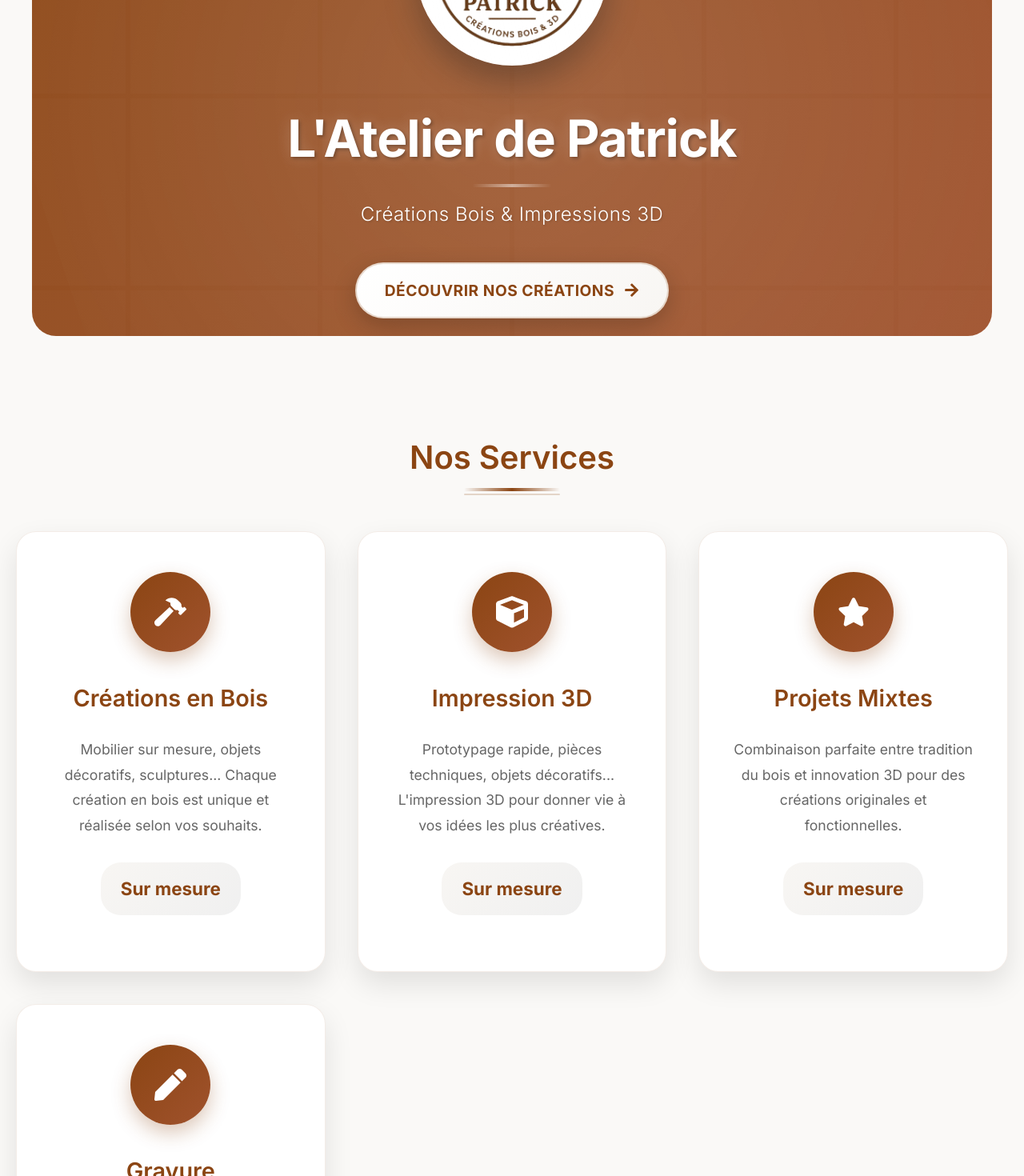
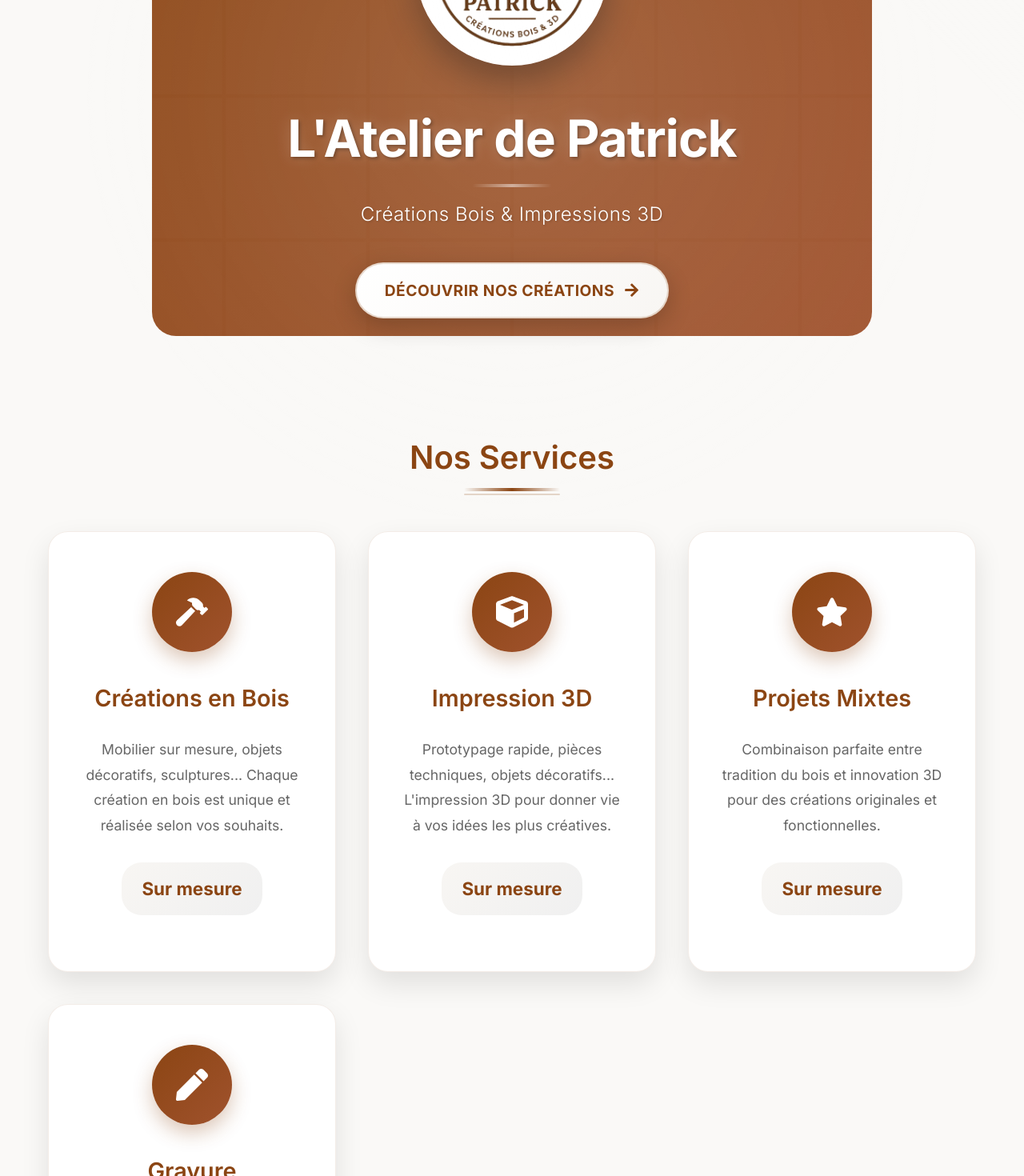
Before and after one commit to Saphii/AtelierPatrick, a React (Create React App) app in the folder frontend/: page / in a window 1280 px wide. Shown: the part 280-1750 px from the top of the page at 80% size. Built offline with nearby package versions, Linux system fonts and the light colour scheme; no server answers.

Commit message:
Update Home.js

```diff
--- a/frontend/src/pages/Home.js
+++ b/frontend/src/pages/Home.js
@@ -4,17 +4,24 @@ import { Link } from "react-router-dom";
 import styled, { keyframes } from "styled-components";
 
 const HomeContainer = styled.div`
-  max-width: 1400px;
+  max-width: 100%;
   margin: 0 auto;
-  padding: 0 20px;
+  padding: 0;
   position: relative;
   overflow-x: hidden;
   z-index: 1;
   min-height: 100vh;
 
-  /* Permet le scroll vertical mais cache le débordement horizontal */
+  @media (max-width: 1024px) {
+    padding: 0 10px;
+  }
+
   @media (max-width: 768px) {
     padding: 0 15px;
+  }
+
+  @media (max-width: 480px) {
+    padding: 0 10px;
   }
 `;
 
@@ -71,13 +78,13 @@ const fadeInUp = keyframes`
 
 // Vidéos décoratives de chaque côté de la HeroSection (en dehors de la div)
 const VideoContainer = styled.div`
-  position: fixed;
-  width: ${props => props.width || '350px'};
-  height: ${props => props.height || '450px'};
+  position: absolute;
+  width: ${props => props.width || '300px'};
+  height: ${props => props.height || '400px'};
   ${props => props.side === 'left'
-    ? 'left: max(20px, calc((100vw - 1400px) / 2 - 400px));'
-    : 'right: max(20px, calc((100vw - 1400px) / 2 - 400px));'}
-  top: 50vh;
+    ? 'left: calc((100vw - 900px) / 2 - 350px);'
+    : 'right: calc((100vw - 900px) / 2 - 350px);'}
+  top: 50%;
   transform: translateY(-50%);
   border-radius: 20px;
   overflow: hidden;
@@ -141,13 +148,25 @@ const VideoContainer = styled.div`
     }
   }
 
-  @media (max-width: 1200px) {
-    width: 280px;
-    height: 380px;
+  @media (max-width: 1400px) {
+    ${props => props.side === 'left'
+      ? 'left: 20px;'
+      : 'right: 20px;'}
+    width: 250px;
+    height: 350px;
   }
 
-  @media (max-width: 968px) {
-    display: none; /* Masquer sur tablette et mobile */
+  @media (max-width: 1024px) {
+    /* Tablette : vidéos plus petites et mieux positionnées */
+    width: 200px;
+    height: 280px;
+    ${props => props.side === 'left'
+      ? 'left: 10px;'
+      : 'right: 10px;'}
+  }
+
+  @media (max-width: 768px) {
+    display: none; /* Masquer sur mobile */
   }
 `;
 
@@ -156,6 +175,8 @@ const HeroSection = styled.section`
   position: relative;
   min-height: calc(100vh - 200px);
   max-height: calc(100vh - 200px);
+  max-width: 900px;
+  margin: 20px auto 40px auto;
   display: flex;
   align-items: center;
   background: linear-gradient(
@@ -168,11 +189,30 @@ const HeroSection = styled.section`
   background-position: center;
   color: white;
   text-align: center;
-  padding: 60px 0;
-  margin: 20px 20px 40px 20px;
+  padding: 60px 40px;
   border-radius: 30px;
-  overflow: hidden;
+  overflow: visible;
   z-index: 2;
+
+  @media (max-width: 1024px) {
+    max-width: 95%;
+    padding: 50px 30px;
+    margin: 20px auto 40px auto;
+  }
+
+  @media (max-width: 768px) {
+    max-width: 100%;
+    padding: 40px 20px;
+    margin: 15px 15px 30px 15px;
+    min-height: calc(100vh - 180px);
+    max-height: calc(100vh - 180px);
+  }
+
+  @media (max-width: 480px) {
+    padding: 30px 15px;
+    margin: 10px 10px 20px 10px;
+    border-radius: 20px;
+  }
 
   &::before {
     content: "";
@@ -423,7 +463,8 @@ const SectionTitle = styled.h2`
   font-size: 2.5rem;
   margin-bottom: 60px;
   position: relative;
-    animation: ${fadeInUp} 0.8s ease-out;
+  animation: ${fadeInUp} 0.8s ease-out;
+  color: #8b4513;
 
   &::after {
     content: "";
@@ -458,12 +499,48 @@ const SectionTitle = styled.h2`
     background: rgba(139, 69, 19, 0.2);
     border-radius: 2px;
   }
+
+  @media (max-width: 1024px) {
+    font-size: 2.2rem;
+    margin-bottom: 50px;
+  }
+
+  @media (max-width: 768px) {
+    font-size: 2rem;
+    margin-bottom: 40px;
+  }
+
+  @media (max-width: 480px) {
+    font-size: 1.7rem;
+    margin-bottom: 30px;
+  }
 `;
 
 const ServicesGrid = styled.div`
   display: grid;
-  grid-template-columns: repeat(auto-fit, minmax(300px, 1fr));
+  grid-template-columns: repeat(auto-fit, minmax(280px, 1fr));
   gap: 40px;
+  max-width: 1200px;
+  margin: 0 auto;
+  padding: 0 20px;
+
+  @media (max-width: 1024px) {
+    grid-template-columns: repeat(auto-fit, minmax(250px, 1fr));
+    gap: 30px;
+    padding: 0 15px;
+  }
+
+  @media (max-width: 768px) {
+    grid-template-columns: repeat(auto-fit, minmax(240px, 1fr));
+    gap: 25px;
+    padding: 0 10px;
+  }
+
+  @media (max-width: 480px) {
+    grid-template-columns: 1fr;
+    gap: 20px;
+    padding: 0;
+  }
 `;
 
 const ServiceCard = styled.div`
@@ -550,6 +627,16 @@ const ServiceCard = styled.div`
     margin-bottom: 25px;
     color: #8b4513;
     font-weight: 600;
+
+    @media (max-width: 768px) {
+      font-size: 1.6rem;
+      margin-bottom: 20px;
+    }
+
+    @media (max-width: 480px) {
+      font-size: 1.4rem;
+      margin-bottom: 15px;
+    }
   }
 
   p {
```
